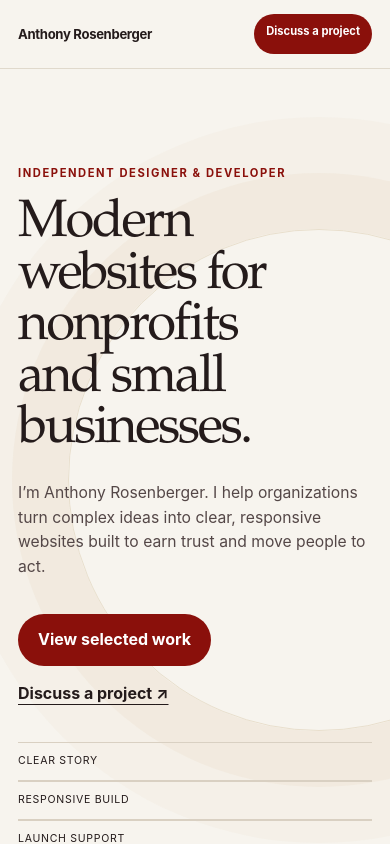
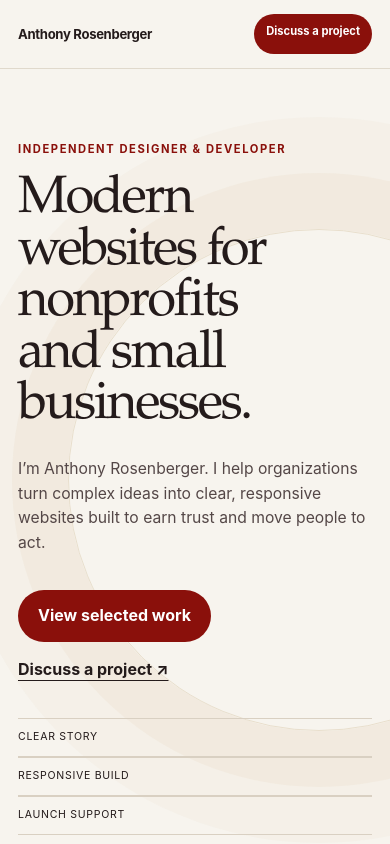
Before and after one commit to anthonysmartflow-art/PORTFOLIO, a Next.js app: page / in a window 390 px wide. Shown: the top 844 px of the page. Built offline with nearby package versions, Linux system fonts and the light colour scheme.

Commit message:
Tighten homepage hero spacing

```diff
--- a/app/globals.css
+++ b/app/globals.css
@@ -88,7 +88,7 @@ a:focus-visible {
   align-items: end;
   gap: 72px;
   min-height: 660px;
-  padding: clamp(110px, 13vw, 170px) max(24px, calc((100vw - 1180px) / 2)) 84px;
+  padding: clamp(76px, 8vw, 112px) max(24px, calc((100vw - 1180px) / 2)) 84px;
   overflow: hidden;
 }
 
@@ -527,7 +527,7 @@ a:focus-visible {
 @media (max-width: 900px) {
   .site-header nav a:not(.nav-cta) { display: none; }
   .site-header nav .nav-page-link { display: inline-flex; margin-right: 18px; }
-  .hero { grid-template-columns: 1fr; gap: 48px; min-height: auto; padding-top: clamp(110px, 17vw, 150px); }
+  .hero { grid-template-columns: 1fr; gap: 48px; min-height: auto; padding-top: clamp(82px, 12vw, 112px); }
   .hero h1 { max-width: 780px; font-size: clamp(3.4rem, 10vw, 6.2rem); }
   .hero::before { top: 160px; right: -180px; width: 500px; height: 500px; }
   .hero-note { grid-template-columns: repeat(3, 1fr); padding-bottom: 20px; }
@@ -558,7 +558,7 @@ a:focus-visible {
   .site-header nav { gap: 0; }
   .site-header nav .nav-page-link { margin-right: 12px; font-size: 0.7rem; }
   .site-header .nav-cta { min-height: 40px; padding: 9px 12px; font-size: 0.7rem; white-space: nowrap; }
-  .hero { gap: 36px; min-height: auto; padding: 96px 18px 70px; }
+  .hero { gap: 36px; min-height: auto; padding: 72px 18px 70px; }
   .hero::after { left: 18px; right: 18px; bottom: 30px; height: 4px; }
   .hero h1 { font-size: clamp(2.8rem, 13.5vw, 4.35rem); letter-spacing: -0.045em; line-height: 0.98; }
   .hero-intro { margin-top: 24px; font-size: 0.98rem; line-height: 1.58; }
```
